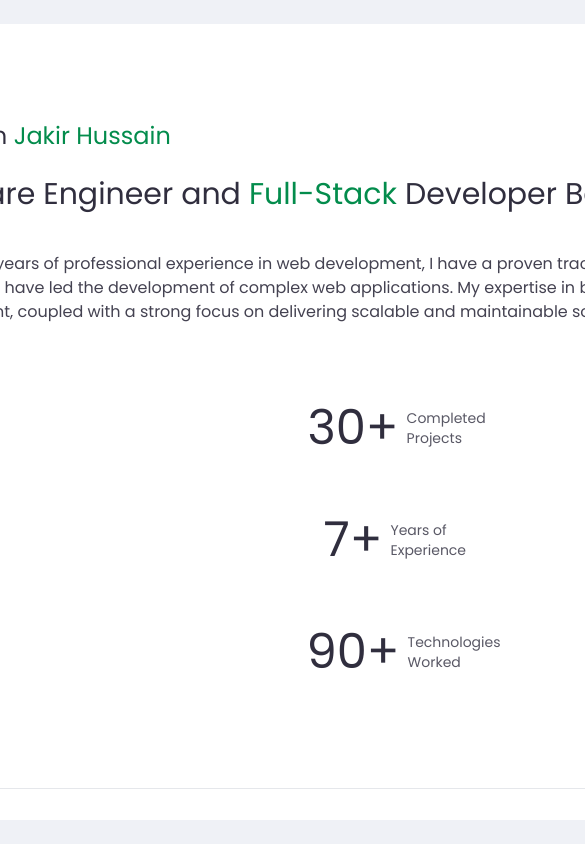
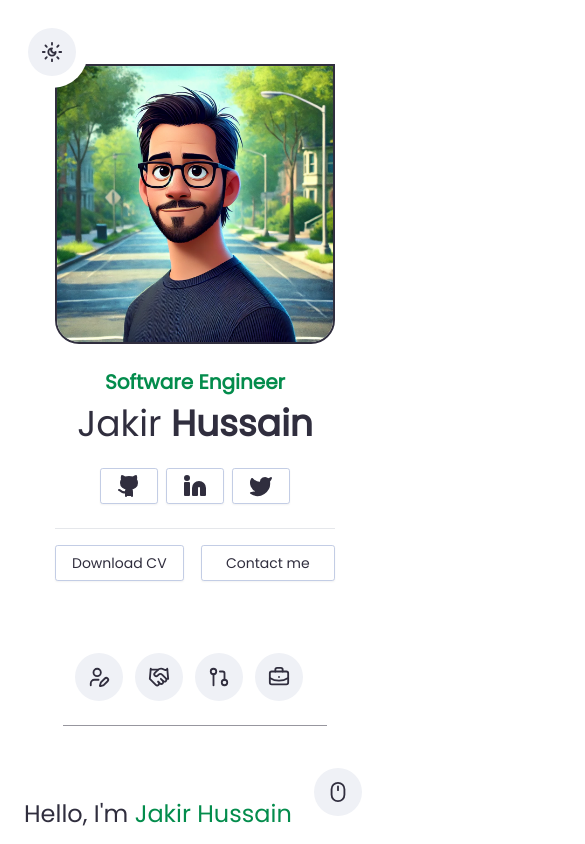
Before and after one commit to iam-hussain/profile, a React (Vite) app: page / in a window 390 px wide. Shown: the top 844 px of the page, 585 px wide, since content can reach past the window. Built offline with nearby package versions, Linux system fonts and the light colour scheme.

Commit message:
responsive

```diff
--- a/index.html
+++ b/index.html
@@ -58,7 +58,7 @@
     <!-- Favicon -->
     <link rel="icon" href="/favicon.svg" />
   </head>
-  <body class="bg-accent">
+  <body class="2xl:bg-accent">
     <div id="root"></div>
     <script type="module" src="/src/main.tsx"></script>
   </body>
--- a/src/components/compositions/about-me.tsx
+++ b/src/components/compositions/about-me.tsx
@@ -8,7 +8,7 @@ const AboutMe = () => {
             <h3 className="text-3xl font-medium lg:text-6xl">Software Engineer and <span className="text-primary">Full-Stack</span> Developer
                 Based in India.</h3>
             <p className="py-4 text-base text-foreground/90">With over 7 years of professional experience in web development, I have a proven track record in JavaScript, React, and Node.js, and have led the development of complex web applications. My expertise in both front-end and back-end development, coupled with a strong focus on delivering scalable and maintainable solutions, has consistently driven business success.</p>
-            <div className="flex flex-col justify-between gap-8 lg:flex-row">
+            <div className="flex flex-row flex-wrap justify-center gap-4 md:justify-between lg:flex-row">
                 <ScoreCard hed="30+" dek="Completed Projects" />
                 <ScoreCard hed="7+" dek="Years of Experience" />
                 <ScoreCard hed="90+" dek="Technologies Worked" />
--- a/src/components/compositions/experience.tsx
+++ b/src/components/compositions/experience.tsx
@@ -53,7 +53,7 @@ export default function Experience() {
             <div className="relative flex flex-col gap-6">
                 {experienceList.map((experience, index) => (
                     <div key={index} className="flex items-center justify-between w-full gap-6">
-                        <div className="z-20 flex items-center order-1 w-6 h-6 rounded-full shadow-xl bg-foreground">
+                        <div className="z-20 items-center order-1 hidden w-6 h-6 rounded-full shadow-xl md:flex bg-foreground">
 
                         </div>
                         <Card className={`order-1 w-full p-2 rounded-md`}>
--- a/src/components/compositions/service.tsx
+++ b/src/components/compositions/service.tsx
@@ -65,7 +65,7 @@ const Service = () => {
                 </div>
                 <h2 className="text-3xl font-bold">What Services I Provide?</h2>
             </div>
-            <div className="grid grid-cols-3 gap-4">
+            <div className="grid grid-cols-1 gap-4 2xl:grid-cols-3 md:grid-cols-2">
                 {services.map((service, index) => (
                     <ServiceCard key={index} title={service.title} description={service.description} />
                 ))}
--- a/src/components/compositions/sidebar.tsx
+++ b/src/components/compositions/sidebar.tsx
@@ -6,7 +6,6 @@ import {
     BriefcaseBusiness,
     GitPullRequest,
     Handshake,
-    SendHorizontal,
     Github,
     Linkedin,
     Twitter
@@ -18,24 +17,27 @@ import { ThemeModeToggle } from "../patterns/theme-mode-toggle";
 const SideBar = ({ handleScrollToId }: {
     handleScrollToId: (id: string) => void
 }) => {
+
+
     return (
         <div className="flex items-start justify-center align-middle">
-            <div className="flex flex-col-reverse items-center justify-center h-auto gap-5 lg:flex-row ">
-                <div className="flex h-full gap-4 lg:flex-col">
-                    <div className="flex flex-col gap-4 p-3 rounded-full bg-background">
+            <div className="flex flex-col-reverse items-center justify-center h-auto gap-5 2xl:flex-row ">
+                <div className="flex flex-wrap h-full gap-3 2xl:gap-4 2xl:flex-col">
+                    <div className="absolute flex flex-col gap-4 p-3 rounded-full 2xl:relative left-4 top-4 2xl:top-0 2xl:left-0 bg-background">
                         <ThemeModeToggle />
                     </div>
-                    <div className="flex gap-3 p-3 rounded-full bg-background lg:flex-col">
+                    <div className="flex gap-3 p-3 rounded-full bg-background 2xl:flex-col">
                         <Button variant={'icon'} onClick={() => handleScrollToId('about')}><UserPen /></Button>
                         <Button variant={'icon'} onClick={() => handleScrollToId('service')}><Handshake /></Button>
                         <Button variant={'icon'} onClick={() => handleScrollToId('skill')}><GitPullRequest /></Button>
                         <Button variant={'icon'} onClick={() => handleScrollToId('experience')}><BriefcaseBusiness /></Button>
-                        <Button variant={'icon'} onClick={() => handleScrollToId('contact')}><SendHorizontal /></Button>
+                        {/* <Button variant={'icon'} onClick={() => handleScrollToId('contact')}><SendHorizontal /></Button> */}
 
                     </div>
+                    <Separator className="2xl:hidden bg-foreground/50" />
 
                 </div>
-                <div className="lg:w-[360px] w-full max-w-[360px] bg-background rounded-3xl rounded-tr-none p-10 flex flex-col justify-between align-middle items-center gap-6">
+                <div className="2xl:w-[360px] w-full max-w-[360px] bg-background rounded-3xl rounded-tr-none p-10 flex flex-col justify-between align-middle items-center gap-6">
                     <img src='/avatar.webp' alt="avatar" className="border-2 rounded-tr-none border-foreground rounded-3xl" />
                     <div className="flex flex-col items-center justify-start gap-2 align-middle">
                         <p className="text-xl font-semibold text-primary">Software Engineer</p>
@@ -75,7 +77,7 @@ const SideBar = ({ handleScrollToId }: {
 
                         <div className="flex justify-between w-full gap-2">
                             <CustomAnchor
-                                variant={'ghost'}
+                                variant={'outline'}
                                 href={links.cv}
                                 target="_blank"
                                 rel="nofollow noopener noreferrer"
@@ -85,11 +87,14 @@ const SideBar = ({ handleScrollToId }: {
 
 
                             <Separator orientation="vertical" />
-                            <Button variant={'ghost'} className="w-full">Contact me</Button>
+                            <Button variant={'outline'} className="w-full" onClick={() => handleScrollToId('contact')}>Contact me</Button>
                         </div>
                     </div>
 
                 </div>
+
+
+
             </div>
         </div>
     )
--- a/src/components/patterns/skills-word-cloud.tsx
+++ b/src/components/patterns/skills-word-cloud.tsx
@@ -2,9 +2,9 @@
 
 const SkillsWordCloud = () => {
     return (
-        <svg xmlns="http://www.w3.org/2000/svg" xmlnsXlink="http://www.w3.org/1999/xlink" x="0" y="0" width="1024" height="1024" viewBox="0 0 1024 1024" xmlSpace="preserve">
+        <svg xmlns="http://www.w3.org/2000/svg" xmlnsXlink="http://www.w3.org/1999/xlink" x="0" y="0" className="w-full h-full" viewBox="0 0 1024 1024" xmlSpace="preserve">
             <desc>Created @ WordClouds.com</desc>
-            <rect x="0" y="0" width="1024" height="1024" className="fill-foreground" opacity="0" />
+            <rect x="0" y="0" className="w-full h-full fill-foreground" opacity="0" />
             <text transform="rotate(10799.999999999998, 611, 816)" font-weight="400" className="fill-foreground/85" opacity="1" x="611" y="839.5" font-family="Poppins" font-size="94.14122768005633px" text-anchor="middle">Javascript</text>
             <text transform="rotate(14759.999999999998, 711, 330)" font-weight="400" className="fill-foreground/75" opacity="1" x="711" y="351" font-family="Poppins" font-size="94.14122768005633px" text-anchor="middle">Express JS</text>
             <text transform="rotate(16920, 752, 525)" font-weight="400" className="fill-foreground/75" opacity="1" x="752" y="548.5" font-family="Poppins" font-size="94.14122768005633px" text-anchor="middle">Typescript</text>
--- a/src/index.tsx
+++ b/src/index.tsx
@@ -9,13 +9,16 @@ import SideBar from "@/components/compositions/sidebar";
 import AboutMe from "@/components/compositions/about-me";
 import Skills from "@/components/compositions/skills";
 import { ThemeProvider } from 'next-themes';
+import { Button } from './components/ui/button';
+import { Mouse } from 'lucide-react';
+
 // import ParticlesBG from "@/components/particles/particles-bg";
 
 
 const ScrollComponent = forwardRef<HTMLDivElement, unknown>((_, ref) => {
   return (
     <ScrollArea className="flex-1 max-w-6xl rounded-tr-3xl rounded-b-3xl" ref={ref}>
-      <div className="flex flex-col w-full max-w-6xl gap-12 p-12 py-12 rounded-tl-none bg-background rounded-3xl">
+      <div className="flex flex-col w-full max-w-6xl gap-12 rounded-tl-none md:p-6 2xl:p-12 bg-background rounded-3xl" id="base-scroll">
         <AboutMe />
         <Separator />
         <Service />
@@ -45,6 +48,15 @@ const App = () => {
   };
 
 
+  const handleScrollTop = () => {
+    window.scrollTo({
+      top: 0,       // Scroll to the top of the page
+      behavior: 'smooth'  // Smooth scrolling
+    });
+  };
+
+
+
   return (
     <>
       <ThemeProvider
@@ -54,10 +66,18 @@ const App = () => {
         disableTransitionOnChange>
         {/* <ParticlesBG /> */}
         <div className="flex items-center justify-center min-h-screen m-auto align-middle select-none">
-          <div className="flex h-screen gap-6 px-6 py-6">
+          <div className="flex flex-col gap-6 py-6 2xl:h-screen 2xl:p-6 2xl:flex-row">
             <SideBar handleScrollToId={handleScrollToId} />
             <ScrollComponent ref={scrollRef} />
           </div>
+        </div>
+        <div className="fixed flex flex-col w-auto gap-4 p-3 rounded-full right-4 bottom-4 bg-background">
+          <Button variant={'icon'} onClick={() => handleScrollTop()} className=' 2xl:hidden'>
+            <Mouse />
+          </Button>
+          <Button variant={'icon'} onClick={() => handleScrollToId('base-scroll')} className='hidden 2xl:flex'>
+            <Mouse />
+          </Button>
         </div>
       </ThemeProvider></>
   );
```
